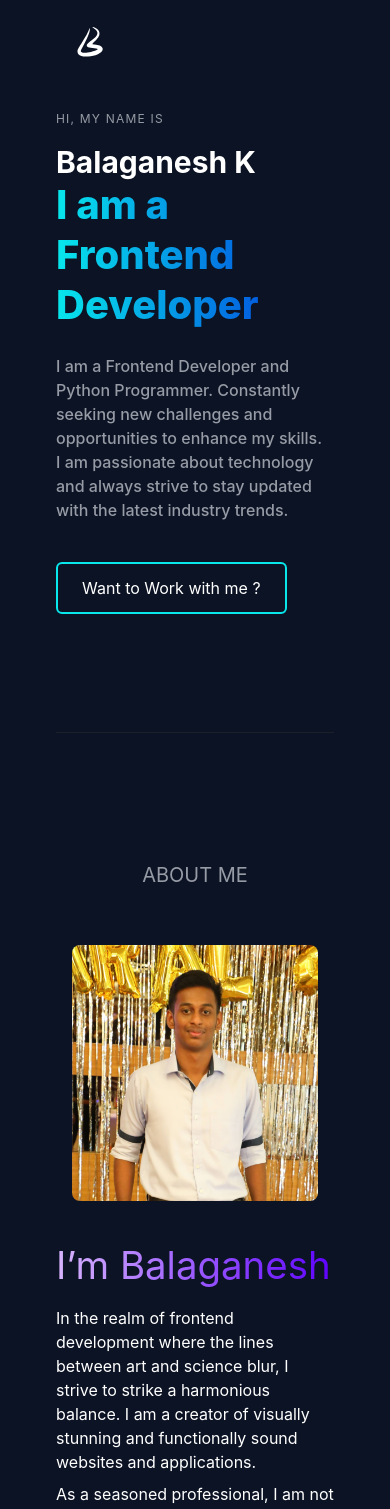
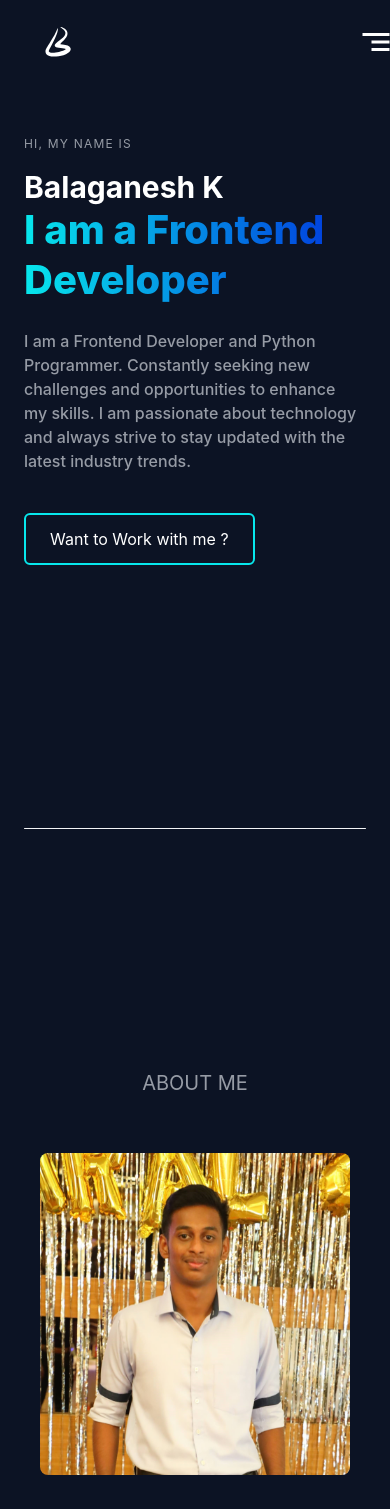
Before and after one commit to Balaganesh003/Balaganesh-dev, a Next.js app: page / in a window 390 px wide. Shown: the top 1509 px of the page. Built offline with nearby package versions, Linux system fonts and the light colour scheme.

Commit message:
Updated the skills section and added scroll to top behaviour

```diff
--- a/components/AboutMe.jsx
+++ b/components/AboutMe.jsx
@@ -4,7 +4,7 @@ import DownloadPdfButton from './DownloadButton';
 
 const AboutMe = () => {
   return (
-    <div id="about-section" className="py-[8rem] ">
+    <div id="about-section" className="py-[9rem] ">
       <h1
         data-aos="fade-up"
         data-aos-duration="1250"
--- a/components/Navigation.jsx
+++ b/components/Navigation.jsx
@@ -13,6 +13,13 @@ const Navigation = () => {
 
   const handleNavToggle = () => {
     setIsOpen(!isOpen);
+  };
+
+  const ScrollToTop = () => {
+    window.scrollTo({
+      top: 0,
+      behavior: 'smooth',
+    });
   };
 
   useEffect(() => {
@@ -36,8 +43,10 @@ const Navigation = () => {
           isSticky && 'shadow-2xl fixed inset-x-0 top-0  z-50 px-[3.5rem]'
         }`}>
         {/* Desktop */}
-        <div className="cursor-pointer mt-1">
-          <Image src="/logo.svg" alt="My Logo" width={28} height={28} />
+        <div className="cursor-pointer">
+          <a onClick={ScrollToTop} href="#" className="cursor-pointer">
+            <Image src="/logo.svg" alt="My Logo" width={28} height={28} />
+          </a>
         </div>
         <ul className="flex flex-row gap-2 items-center justify-center">
           {navItems.map(({ text, link }, index) => (
--- a/components/Projects.jsx
+++ b/components/Projects.jsx
@@ -4,7 +4,7 @@ import projectData from '@/projectData';
 
 const Projects = () => {
   return (
-    <div>
+    <div id="project-section" className="pt-[9rem]">
       <h1 className="text-xl uppercase text-center text-HeadingGray hover:text-white transition-all duration-200 cursor-pointer">
         Projects
       </h1>
--- a/components/Skills.jsx
+++ b/components/Skills.jsx
@@ -66,8 +66,8 @@ const SkillsData = [
 
 const Skills = () => {
   return (
-    <div id="skills-section" className="py-[8rem] ">
-      <h1 className="uppercase text-HeadingGray text-xl text-center my-10  duration-200 transition-all cursor-pointer hover:text-gray-200  ">
+    <div id="skills-section" className="py-[9rem]">
+      <h1 className="uppercase text-HeadingGray text-xl text-center mb-10  duration-200 transition-all cursor-pointer hover:text-gray-200  ">
         Skills
       </h1>
       <div className="grid grid-cols-1 md:grid-cols-2  gap-x-12 gap-y-8">
--- a/components/SocialLinks.jsx
+++ b/components/SocialLinks.jsx
@@ -7,7 +7,7 @@ const SocialLinks = () => {
       data-aos="fade-up"
       data-aos-duration="1300"
       data-aos-delay="1600"
-      className="hidden md:fixed justify-end left-5 px-9 md:flex flex-col items-center text-white h-screen  space-y-7">
+      className="hidden md:fixed justify-end bottom-0  left-5 px-9 md:flex flex-col items-center text-white h-fit  space-y-8">
       <div className="flex flex-col space-y-7">
         {SocialLinksData.map((link, index) => (
           <a key={index} target="_new" href={link.link}>
--- a/pages/index.js
+++ b/pages/index.js
@@ -37,23 +37,24 @@ export default function Home() {
         <link rel="icon" href="/logo.svg" />
       </Head>
 
-      <main className={`bg-primary h-full  relative text-white  px-[3.5rem]`}>
+      <main
+        className={`bg-primary h-full flex flex-col items-center  relative text-white px-[1.5rem]  md:px-[3.5rem]`}>
         <SocialLinks />
         <Navigation />
-        <div
-          className={`md:px-[4.5rem] flex flex-col items-center justify-center`}>
+        <div className={`md:px-[4.5rem] `}>
           <div
-            className={`h-[calc(100vh-7rem)] min-h-[30rem] pb-4 flex items-center ${
+            className={`h-[calc(100vh-7rem)] min-h-[30rem] pb-10 items-center flex ${
               isStickyNav && 'mt-[7rem]'
             }`}>
             <Header />
           </div>
-          <hr className="w-full border-[#2f2f2f] border-opacity-50" />
+          <hr className="h-px mx-auto my-24 md:my-28 bg-gray-100 border-0 rounded  dark:bg-gray-700" />
           <AboutMe />
-          <hr className="w-full border-[#2f2f2f] border-opacity-50" />
+          <hr className="h-px mx-auto my-24 md:my-28 bg-gray-100 border-0 rounded  dark:bg-gray-700" />
+          <Skills />
+          <hr className="h-px mx-auto my-24 md:my-28 bg-gray-100 border-0 rounded  dark:bg-gray-700" />
+          <Projects />
 
-          {/* <Skills /> */}
-          <Projects />
           <Footer />
         </div>
         <MailSideBar />
```
